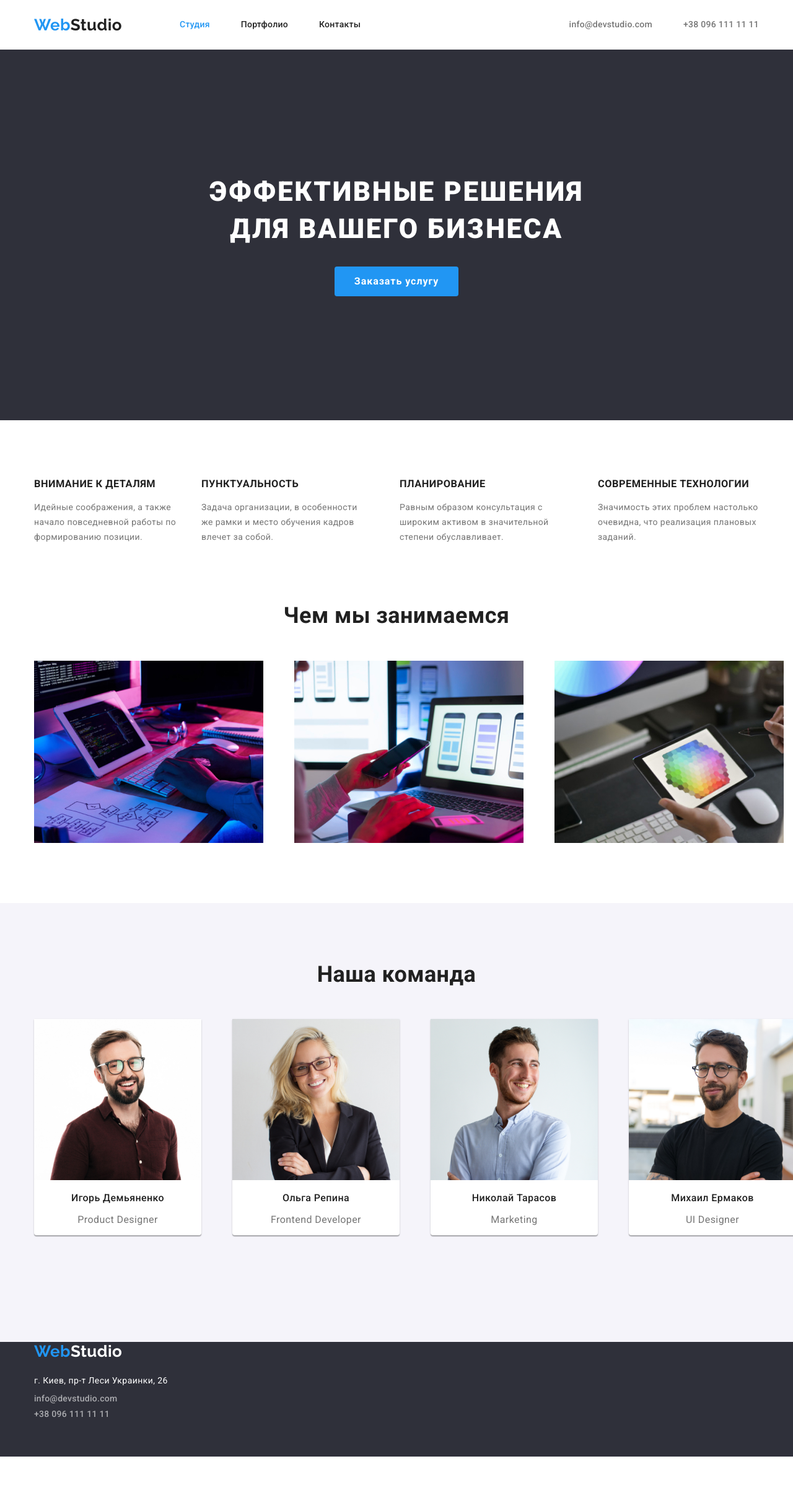
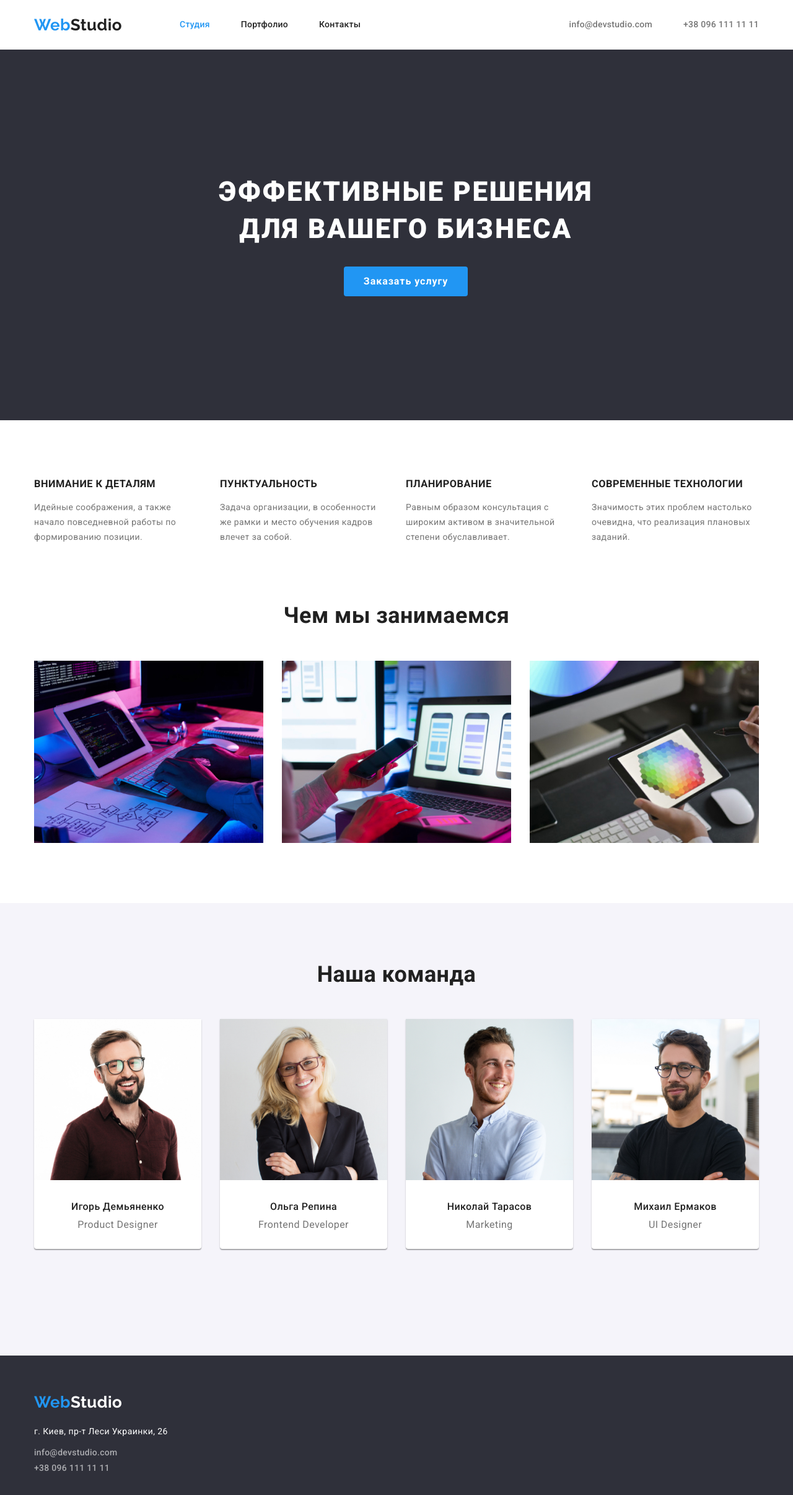
Before and after one commit to DimaKiryanenko/goit-markup-hw-03, a plain HTML site: page index.html in a window 1280 px wide. Shown: the whole page at 62% size. Before the commit the page ends 2350 px from the top, so only its background shows below. Drawn offline with nearby package versions, Linux system fonts and the light colour scheme.

Commit message:
Add files via upload

```diff
--- a/css/styles.css
+++ b/css/styles.css
@@ -147,13 +147,12 @@ ul {
 /*герой*/
 .heroes {
   background: var(--background-hefu-color);
-  text-align: center;
+
   padding-top: 200px;
   padding-bottom: 200px;
 }
 
 .hero {
-  width: 696px;
   margin-top: 0px;
   margin-bottom: 30px;
   margin-left: auto;
@@ -165,6 +164,11 @@ ul {
   font-size: 44px;
   line-height: 1.36;
   letter-spacing: 0.06em;
+}
+
+.hero-title {
+  text-align: center;
+  width: 696px;
 }
 
 .dl-section {
@@ -236,8 +240,14 @@ ul {
   display: inline-block;
 }
 
+.main-parts + .main-parts {
+  margin-left: 30px;
+}
+
 .name {
   color: var(--primari-text-color);
+  margin-top: 0;
+  margin-bottom: 10px;
 
   font-weight: 500;
   font-size: 16px;
@@ -250,12 +260,18 @@ ul {
 .position,
 .filter {
   color: var(--secondary-color);
+  margin-top: 0;
+  margin-bottom: 0;
 
   font-weight: 400;
   font-size: 16px;
   line-height: 1.2;
 }
 
+.info-name {
+  margin-top: 30px;
+  margin-bottom: 30px;
+}
 /*Портфолио*/
 .all-portfolio {
   display: flex;
@@ -288,9 +304,9 @@ ul {
 
 .portfolio {
   color: var(--primari-text-color);
-  margin-top: 20px;
+  margin-top: 0;
   margin-bottom: 4px;
-  margin-left: 24px;
+  margin-left: 0;
 
   font-weight: 700;
   font-size: 18px;
@@ -303,15 +319,21 @@ ul {
 
 .filter {
   margin-top: 0;
-  margin-bottom: 20px;
-  margin-left: 24px;
+  margin-bottom: 0;
+  margin-left: 0;
 
   line-height: 1.9;
+}
+
+.portfolio-countainer .info-name {
+  margin-top: 20px;
+  margin-left: 24px;
 }
 
 /*Подвал*/
 footer {
   background: var(--background-hefu-color);
+  padding-top: 60px;
 }
 
 .contacts-footer {
@@ -341,11 +363,14 @@ footer {
   color: var(--primari-white-color);
 }
 
+.address-footer {
+  margin-bottom: 9px;
+  margin-top: 20px;
+}
+
 .location {
   color: var(--primari-white-color);
   font-style: normal;
-  margin-bottom: 9px;
-  margin-top: 20px;
 
   font-weight: 400;
   font-size: 14px;
--- a/index.html
+++ b/index.html
@@ -54,9 +54,11 @@
     <main>
         <!--Герой-->
         <section class="heroes">
-        <div class="countainer item">
+        <div class="countainer item hero-title">
+            <div class="hero-title">
             <h1 class="hero">ЭФФЕКТИВНЫЕ РЕШЕНИЯ ДЛЯ ВАШЕГО БИЗНЕСА</h1>
             <button class="hero-button"> Заказать услугу</button>
+            </div>
         </div>
         </section>
 
@@ -64,25 +66,25 @@
          <section>
         <div class="countainer dl-section">
             <ul class="description-list">
-                <li class="main part">
+                <li class="main-parts">
                     <h3 class="title">Внимание к деталям</h3>
                     <p class="text">
                         Идейные соображения, а также начало повседневной работы по формированию позиции.
                     </p>
                 </li>
-                <li class="main-part">
+                <li class="main-parts">
                     <h3 class="title">Пунктуальность</h3>
                     <p class="text">
                         Задача организации, в особенности же рамки и место обучения кадров влечет за собой.
                     </p>
                 </li>
-                <li class="main-part">
+                <li class="main-parts">
                     <h3 class="title">Планирование</h3>
                     <p class="text">
                         Равным образом консультация с широким активом в значительной степени обуславливает.
                     </p>
                 </li>
-                <li class="main-part">
+                <li class="main-parts">
                     <h3 class="title">Современные технологии</h3>
                     <p class="text">
                         Значимость этих проблем настолько очевидна, что реализация плановых заданий.
@@ -98,15 +100,15 @@
             <h2 class="uppercase">Чем мы занимаемся</h2>
 
             <ul class="description-list">
-                <li class="doing main-part">
+                <li class="doing main-parts">
                     <img src="./image/Keyboard1.jpg"
                     alt="Мужчина верстает сайт за планшетом подключенного к беспроводной клавиатуре" width="370" height="294">
                 </li>
-                <li class="doing main-part">
+                <li class="doing main-parts">
                     <img src="./image/Keyboard2.jpg"
                         alt="Девушка сидит за ноутбуком с мобильным телефоном" width="370" height="294">
                 </li>
-                <li class="doing main-part">
+                <li class="doing main-parts">
                     <img src="./image/Keyboard3.jpg"
                         alt="Девушка держит планшет, на котором нарисовали большую соту, сотоящию с малых сот цвета радуги" width="370" height="294">
                 </li>
@@ -119,26 +121,33 @@
         <div class="countainer">
             <h2 class="uppercase">Наша команда</h2>
             <ul class="photos description-list">
-                <li class="partners main-part">
+                <li class="partners main-parts">
                     <img src="./image/Igor.jpg" alt="фотография Игоря Демьяненко" width="270" height="260">
+                    <div class="info-name">
                     <h3 class="name">Игорь Демьяненко</h3>
                     <p class="position" lang="en">Product Designer</p>
+                    </div>
                 </li>
-                <li class="partners main-part">
+                <li class="partners main-parts">
                     <img src="./image/Olga.jpg" alt="фотография Ольги Репиной" width="270" height="260">
+                    <div class="info-name">
                     <h3 class="name">Ольга Репина</h3>
                     <p class="position" lang="en">Frontend Developer</p>
+                    </div>
                 </li>
-                <li class="partners main-part">
+                <li class="partners main-parts">
                     <img src="./image/Nikolay.jpg" alt="фотография Николая Тарасова" width="270" height="260">
+                    <div class="info-name">
                     <h3 class="name">Николай Тарасов</h3>
                     <p class="position" lang="en">Marketing</p>
+                    </div>
                 </li>
-                <li class="partners main-part">
+                <li class="partners main-parts">
                     <img  src="./image/Michael.jpg"  alt="фотография Михаила Ермакова" width="270" height="260">
+                    <div class="info-name">
                     <h3 class="name">Михаил Ермаков</h3>
                     <p class="position" lang="en">UI Designer</p>
-
+                    </div>
                 </li>
             </ul>
         </div>
@@ -152,7 +161,7 @@
             Web<span class="logo-footer">Studio</span>
         </a>
 
-        <address>
+        <address class="address-footer">
             <p class="location">г. Киев, пр-т Леси Украинки, 26</p>
         </address>
         <ul class="site-contacts site-contacts-footer">
```
Also changed, not shown: portfolio.html (+22 -3 lines).
